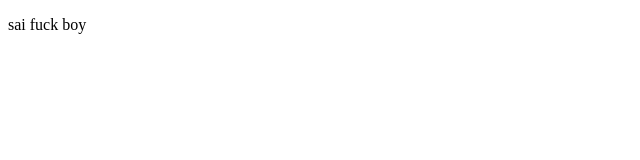
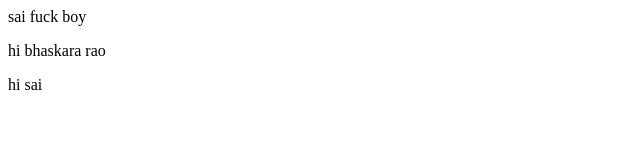
Before and after one commit to Sai-prasad123/vamsi, a plain HTML site: page index.html in a window 1280 px wide. Shown: the whole page, without its empty margins (0-640 px from the left). Drawn offline with Linux system fonts and the light colour scheme.

Commit message:
add bhaskar

```diff
--- a/index.html
+++ b/index.html
@@ -6,7 +6,9 @@
     <meta name="viewport" content="width=device-width, initial-scale=1.0">
     <title>vamsi</title>
 </head>
-<body>
+<body
     <p>sai fuck boy</p>
+    <p>hi bhaskara rao</p>
+    <p>hi sai</p>
 </body>
 </html>
```
